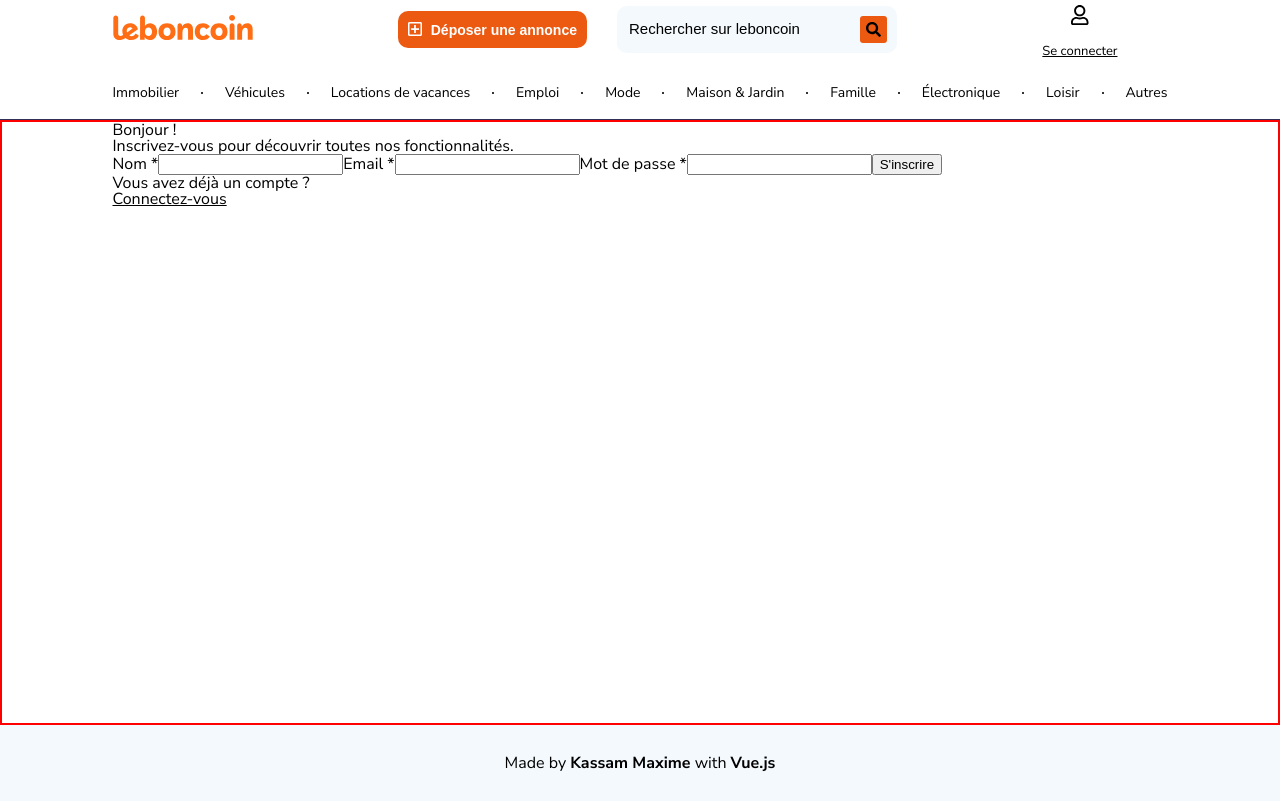
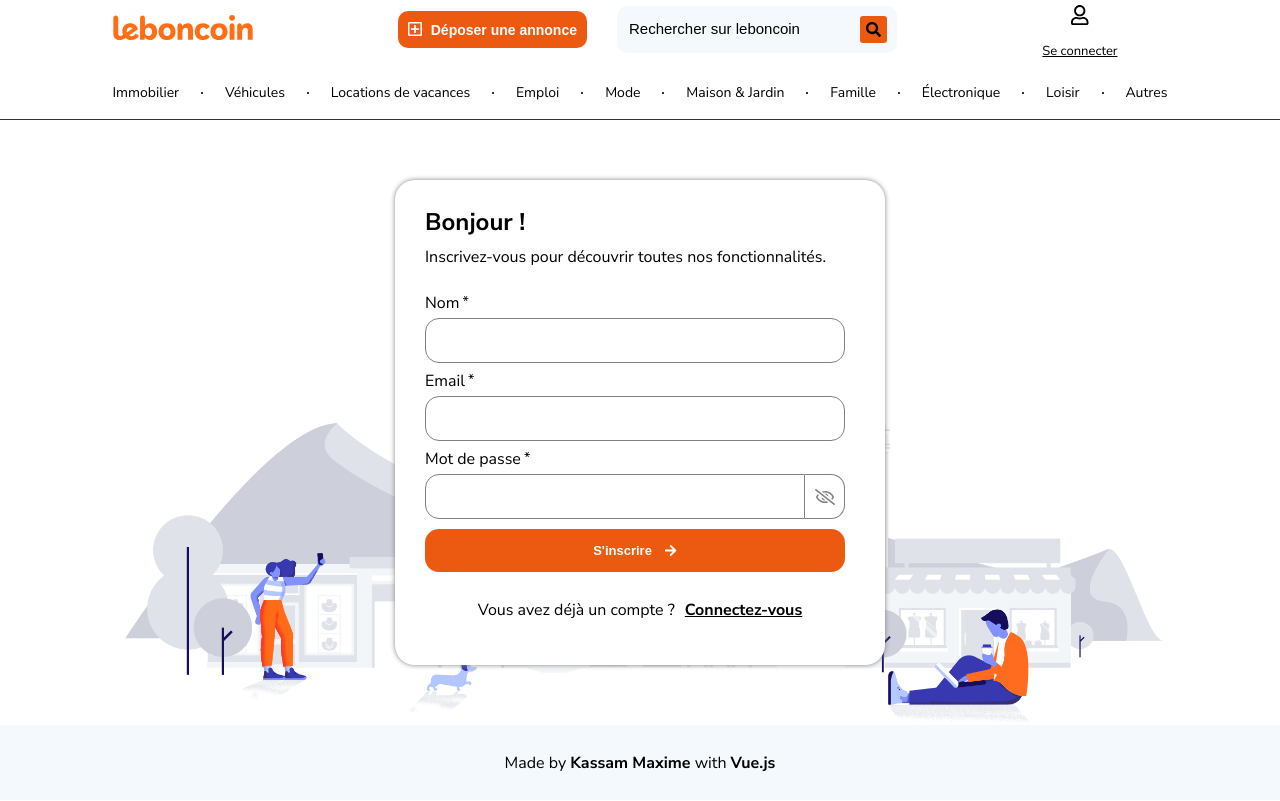
Before and after one commit to maximekassam-ui/Front-End--Vue.js--leboncoin, a Vue app: page /signup in a window 1280 px wide. Built offline with nearby package versions, Linux system fonts and the light colour scheme.

Commit message:
show password

```diff
--- a/src/assets/main.css
+++ b/src/assets/main.css
@@ -1,7 +1,8 @@
 @import './base.css';
 
-header {
-  height: 110px;
+:root {
+  --header-height: 120px;
+  --footer-height: 75px;
 }
 
 .container {
@@ -11,6 +12,7 @@ header {
 
 body {
   font-family: 'Nunito Sans', sans-serif;
+  box-sizing: border-box;
 }
 
 a {
--- a/src/components/Footer.vue
+++ b/src/components/Footer.vue
@@ -15,6 +15,7 @@
 
 <style scoped>
 footer {
+  height: var(--footer-height);
   background-color: #f4f9fd;
 }
 
--- a/src/components/Header.vue
+++ b/src/components/Header.vue
@@ -22,14 +22,25 @@ let isConnected = false
           <font-awesome-icon :icon="['fas', 'search']" />
         </div>
       </section>
-      <RouterLink :to="{ name: 'login' }" v-if="isConnected === false"
+      <div id="userProfil" v-if="GlobalStore.userInfos.value.username">
+        <div id="profil">
+          <font-awesome-icon :icon="['far', 'user']" />
+          <p>{{ GlobalStore.userInfos.value.username }}</p>
+        </div>
+
+        <font-awesome-icon
+          :icon="['fas', 'sign-out-alt']"
+          @click="GlobalStore.deconnectUser"
+          id="logout"
+        />
+      </div>
+
+      <RouterLink :to="{ name: 'login' }" v-else
         ><div id="connection">
           <font-awesome-icon :icon="['far', 'user']" />
           <p>Se connecter</p>
         </div></RouterLink
       >
-
-      <font-awesome-icon v-else :icon="['fas', 'sign-out-alt']" />
     </div>
     <nav id="navigation" class="container">
       <p>Immobilier</p>
@@ -58,7 +69,7 @@ let isConnected = false
 <style scoped>
 header {
   border-bottom: solid 1px rgb(48, 48, 89);
-  height: 120px;
+  height: var(--header-height);
   position: sticky;
   top: 0px;
   background-color: white;
@@ -141,6 +152,24 @@ input:focus {
   font-size: 13px;
 }
 
+#profil {
+  display: flex;
+  flex-direction: column;
+  align-items: center;
+  gap: 5px;
+}
+#profil p {
+  font-size: 14px;
+}
+#userProfil {
+  display: flex;
+  align-items: center;
+  gap: 20px;
+}
+#logout {
+  color: grey;
+  font-size: 14px;
+}
 /* ------------------- PARTIE NAVIGATION-------------------- */
 
 nav {
--- a/src/main.js
+++ b/src/main.js
@@ -9,7 +9,14 @@ const app = createApp(App)
 import { library } from '@fortawesome/fontawesome-svg-core'
 import { FontAwesomeIcon } from '@fortawesome/vue-fontawesome'
 
-import { faPlusSquare, faUser, faHeart, faClock } from '@fortawesome/free-regular-svg-icons'
+import {
+  faPlusSquare,
+  faUser,
+  faHeart,
+  faClock,
+  faEyeSlash,
+  faEye,
+} from '@fortawesome/free-regular-svg-icons'
 import {
   faSearch,
   faSignOutAlt,
@@ -18,6 +25,7 @@ import {
   faCheckDouble,
   faAngleRight,
   faAngleLeft,
+  faArrowRight,
 } from '@fortawesome/free-solid-svg-icons'
 
 library.add(
@@ -32,6 +40,9 @@ library.add(
   faClock,
   faAngleRight,
   faAngleLeft,
+  faArrowRight,
+  faEyeSlash,
+  faEye,
 )
 
 app.use(router)
@@ -44,9 +55,15 @@ const changeUserInfos = (username, jwt) => {
   }
 }
 
+const deconnectUser = () => {
+  userInfos.value = {}
+  router.push({ name: 'home' })
+}
+
 app.provide('GlobalStore', {
   userInfos: userInfos,
   changeUserInfos: changeUserInfos,
+  deconnectUser: deconnectUser,
 })
 
 app.component('font-awesome-icon', FontAwesomeIcon).mount('#app')
--- a/src/views/LoginView.vue
+++ b/src/views/LoginView.vue
@@ -8,6 +8,7 @@ import { useRouter } from 'vue-router'
 const email = ref('')
 const password = ref('')
 const errorMessage = ref('')
+const passwordHidden = ref(false)
 
 const isSubmitting = ref(false)
 
@@ -51,16 +52,37 @@ const clearErrorMessage = () => {
       <form @submit.prevent="handleSubmit">
         <h1>Bonjour !</h1>
         <h2>Connectez-vous pour découvrir toutes nos fonctionnalités.</h2>
-        <label for="email">Email <sup>*</sup></label
-        ><input type="email" v-model="email" id="email" />
-        <label for="password">Mot de passe <sup>*</sup></label
-        ><input type="password" v-model="password" id="password" @input="clearErrorMessage" />
-        <button v-if="!isSubmitting">Se connecter</button>
+        <section>
+          <label for="email">Email <sup>*</sup></label
+          ><input type="email" v-model="email" id="email" @input="clearErrorMessage" />
+        </section>
+
+        <section id="passwordSection">
+          <label for="password">Mot de passe <sup>*</sup></label>
+          <div id="passwordInput">
+            <input
+              :type="!passwordHidden ? 'password' : 'text'"
+              v-model="password"
+              id="password"
+              @input="clearErrorMessage"
+            />
+            <div class="eye" v-if="!passwordHidden" @click="passwordHidden = !passwordHidden">
+              <font-awesome-icon :icon="['far', 'eye-slash']" />
+            </div>
+            <div class="eye" v-else @click="passwordHidden = !passwordHidden">
+              <font-awesome-icon :icon="['far', 'eye']" @click="revealPassword" />
+            </div>
+          </div>
+        </section>
+
+        <button v-if="!isSubmitting">
+          Se connecter <font-awesome-icon :icon="['fas', 'arrow-right']" />
+        </button>
         <p v-else>Connexion en cours...</p>
-        <p v-if="errorMessage">{{ errorMessage }}</p>
+        <p id="errorMessage" v-if="errorMessage">{{ errorMessage }}</p>
 
-        <div>
-          <p>Envie de nous rejoindre ?</p>
+        <div id="create">
+          <p id="join">Envie de nous rejoindre ?</p>
           <RouterLink :to="{ name: 'signup' }"> Créer un compte </RouterLink>
         </div>
       </form>
@@ -70,7 +92,127 @@ const clearErrorMessage = () => {
 
 <style scoped>
 main {
-  border: solid red 2px;
-  height: calc(100vh - 195px);
+  height: calc(100vh - (var(--header-height) + var(--footer-height)));
+}
+
+main > div {
+  height: 100%;
+  background-image: url('../assets/img/illustration.png');
+  background-size: 100%;
+  background-repeat: no-repeat;
+  background-position: bottom;
+  display: flex;
+  justify-content: center;
+  align-items: center;
+}
+
+form {
+  box-shadow: 0 0 5px grey;
+  height: 485px;
+  width: 490px;
+  border-radius: 20px;
+  background-color: white;
+  padding: 30px;
+}
+
+h1 {
+  font-size: 24px;
+  font-weight: bold;
+  margin: 0 0 15px;
+}
+
+h2 {
+  font-size: 16px;
+  margin: 0 0 40px;
+}
+
+section {
+  display: flex;
+  flex-direction: column;
+}
+label {
+  font-size: 16px;
+  margin: 0 0 7px;
+
+  display: flex;
+  gap: 3px;
+}
+sup {
+  font-size: 14px;
+  align-self: flex-start;
+}
+input {
+  width: 420px;
+  height: 45px;
+  padding: 12px;
+  border-radius: 14px;
+  border: solid 1px grey;
+}
+input:focus {
+  outline: none;
+}
+
+#email {
+  margin: 0 0 50px;
+}
+
+#passwordSection {
+  margin: 0 0 50px;
+}
+#password {
+  width: 380px;
+  border-radius: 14px 0 0 14px;
+}
+#passwordInput {
+  display: flex;
+}
+.eye {
+  border: solid 1px grey;
+  height: 45px;
+  width: 40px;
+  display: flex;
+  align-items: center;
+  justify-content: center;
+  padding: 10px;
+  border-left: none;
+  border-radius: 0 14px 14px 0;
+  color: grey;
+}
+
+button {
+  width: 420px;
+  height: 43px;
+  background-color: #ec5a12;
+  color: white;
+  border: none;
+  padding: 12px;
+  border-radius: 14px;
+  font-size: 13px;
+  font-weight: bold;
+  margin-bottom: 10px;
+  cursor: pointer;
+}
+button svg {
+  margin-left: 10px;
+}
+
+#create {
+  display: flex;
+  justify-content: center;
+  gap: 10px;
+  font-size: 16px;
+}
+
+#create a {
+  font-weight: bold;
+  cursor: pointer;
+}
+
+/* ----------v-if / v-else ------------ */
+#errorMessage {
+  text-align: center;
+  font-size: 16px;
+  color: #ec5a12;
+  margin-bottom: 20px;
 }
 </style>
--- a/src/views/SignUpView.vue
+++ b/src/views/SignUpView.vue
@@ -7,6 +7,7 @@ const username = ref('')
 const email = ref('')
 const password = ref('')
 const GlobalStore = inject('GlobalStore')
+const passwordHidden = ref(true)
 
 const isSubmitting = ref(false)
 const errorMessage = ref('')
@@ -51,6 +52,10 @@ const clearErrorMessage = () => {
     errorMessage.value = ''
   }
 }
+
+const revealPassword = () => {
+  passwordHidden.value = !passwordHidden.value
+}
 </script>
 
 <template>
@@ -58,20 +63,38 @@ const clearErrorMessage = () => {
     <div class="container">
       <form @submit.prevent="handleSubmit" class="connexionCard">
         <h1>Bonjour !</h1>
-        <p>Inscrivez-vous pour découvrir toutes nos fonctionnalités.</p>
+        <h2>Inscrivez-vous pour découvrir toutes nos fonctionnalités.</h2>
         <label for="name">Nom <sup>*</sup></label>
         <input type=" text" v-model="username" id="username" @input="clearErrorMessage" />
         <label for="email">Email <sup>*</sup></label>
         <input type="email" v-model="email" id="email" @input="clearErrorMessage" />
+
         <label for="password">Mot de passe <sup>*</sup></label>
-        <input type="password" v-model="password" id="password" @input="clearErrorMessage" />
-        <button>S'inscrire</button>
-        <p v-if="isSubmitting">Inscription en cours...</p>
-        <div v-else>
+
+        <div class="passwordInput" v-if="passwordHidden">
+          <input type="password" v-model="password" id="password" @input="clearErrorMessage" />
+          <div class="eye">
+            <font-awesome-icon :icon="['far', 'eye-slash']" @click="revealPassword" />
+          </div>
+        </div>
+
+        <div class="passwordInput" v-else>
+          <input type="text" v-model="password" id="password" @input="clearErrorMessage" />
+          <div class="eye">
+            <font-awesome-icon :icon="['far', 'eye']" @click="revealPassword" />
+          </div>
+        </div>
+
+        <button>
+          <p id="isSubmitting" v-if="isSubmitting">Inscription en cours...</p>
+          <p v-else>S'inscrire <font-awesome-icon :icon="['fas', 'arrow-right']" /></p>
+        </button>
+        <p id="errorMessage" v-if="errorMessage">{{ errorMessage }}</p>
+
+        <div id="login">
           <p>Vous avez déjà un compte ?</p>
           <RouterLink :to="{ name: 'login' }"> <span>Connectez-vous</span></RouterLink>
         </div>
-        <p v-if="errorMessage">{{ errorMessage }}</p>
       </form>
     </div>
   </main>
@@ -79,7 +102,113 @@ const clearErrorMessage = () => {
 
 <style scoped>
 main {
-  border: solid red 2px;
-  height: calc(100vh - 195px);
+  height: calc(100vh - (var(--header-height) + var(--footer-height)));
+}
+
+main > div {
+  height: 100%;
+  background-image: url('../assets/img/illustration.png');
+  background-size: 100%;
+  background-repeat: no-repeat;
+  background-position: bottom;
+  display: flex;
+  justify-content: center;
+  align-items: center;
+}
+
+form {
+  box-shadow: 0 0 5px grey;
+  height: 485px;
+  width: 490px;
+  border-radius: 20px;
+  background-color: white;
+  padding: 30px;
+}
+h1 {
+  font-size: 24px;
+  font-weight: bold;
+  margin: 0 0 15px;
+}
+h2 {
+  font-size: 16px;
+  margin: 0 0 30px;
+}
+label {
+  font-size: 16px;
+  margin: 0 0 7px;
+
+  display: flex;
+  gap: 3px;
+}
+sup {
+  font-size: 14px;
+  align-self: flex-start;
+}
+input {
+  width: 420px;
+  height: 45px;
+  padding: 12px;
+  border-radius: 14px;
+  border: solid 1px grey;
+  margin-bottom: 10px;
+}
+input:focus {
+  outline: none;
+}
+#password {
+  width: 380px;
+  border-radius: 14px 0 0 14px;
+}
+.passwordInput {
+  display: flex;
+}
+.eye {
+  border: solid 1px grey;
+  height: 45px;
+  width: 40px;
+  display: flex;
+  align-items: center;
+  justify-content: center;
+  padding: 10px;
+  border-left: none;
+  border-radius: 0 14px 14px 0;
+  color: grey;
+}
+
+button {
+  width: 420px;
+  height: 43px;
+  background-color: #ec5a12;
+  color: white;
+  border: none;
+  padding: 12px;
+  border-radius: 14px;
+  font-size: 13px;
+  font-weight: bold;
+  margin-bottom: 10px;
+  cursor: pointer;
+}
+button svg {
+  margin-left: 10px;
+}
+#login {
+  display: flex;
+  justify-content: center;
+  gap: 10px;
+  font-size: 16px;
+  margin-top: 20px;
+}
+#login a {
+  font-weight: bold;
+  cursor: pointer;
+}
+
+/* --------------- v-if / v-else -------------- */
+
+#errorMessage {
+  text-align: center;
+  font-size: 16px;
+  color: #ec5a12;
+  margin-bottom: 20px;
 }
 </style>
```
